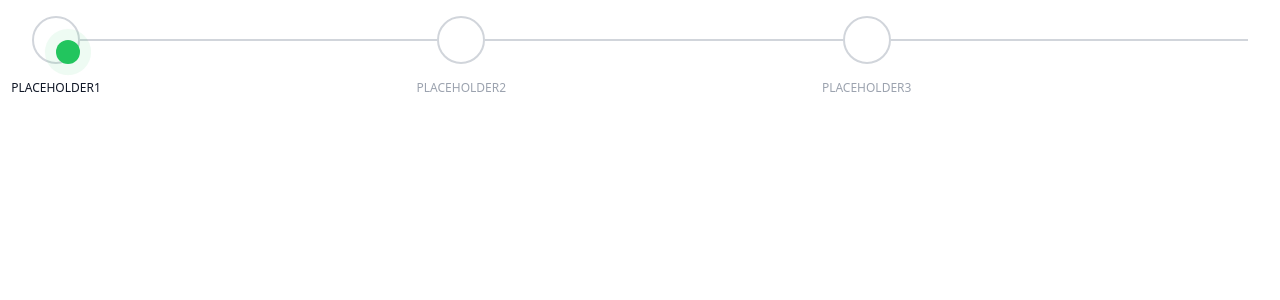
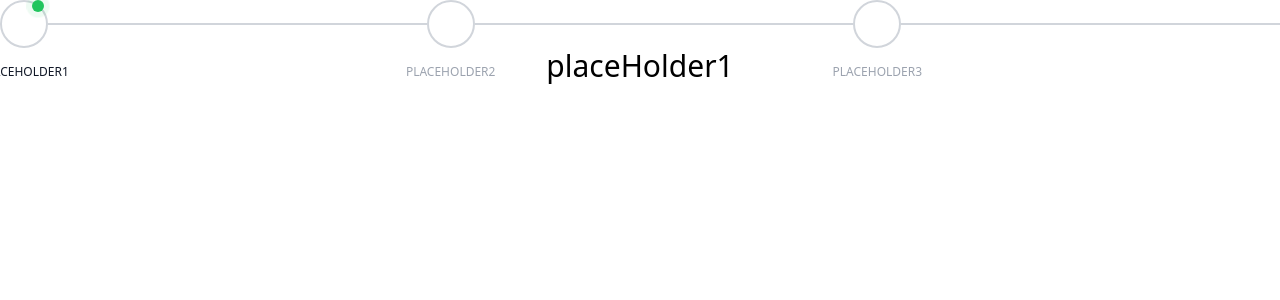
Before and after one commit to dnguyentrung1994/dockerSampleApp, a React (Create React App) app in the folder client/: page /account/register in a window 1280 px wide. Shown: the top 300 px of the page. Built offline with nearby package versions, Linux system fonts and the light colour scheme; no server answers.

Commit message:
in-progres: stepper

```diff
--- a/client/src/components/common/Stepper/Step.module.css
+++ b/client/src/components/common/Stepper/Step.module.css
@@ -28,8 +28,8 @@
 }
 
 .highlightedStep {
-  @apply absolute rounded-full  transition duration-500 ease-in-out border-2 border-none h-6 w-6 flex items-center justify-center py-3 z-10
-  bg-green-500;
+  @apply absolute rounded-full -right-5 -top-6 transition duration-500 ease-in-out border-2 border-none flex items-center justify-center  z-10
+  bg-green-500 h-3 w-3;
 }
 .highlightedStepPing {
   composes: highlightedStep;
--- a/client/src/components/common/Stepper/Stepper.module.css
+++ b/client/src/components/common/Stepper/Stepper.module.css
@@ -1,3 +1,7 @@
+.component {
+  @apply flex flex-col;
+}
+
 .stepperContainer {
   @apply mx-4 p-4 flex justify-between items-center;
 }
--- a/client/src/components/common/Stepper/index.tsx
+++ b/client/src/components/common/Stepper/index.tsx
@@ -45,10 +45,19 @@ const Stepper: React.FC<StepperProps> = ({ currentStep = 1, steps }) => {
     }));
   };
   return (
-    <div className={clsx(Styles.stepperContainer)}>
-      {stepperSteps.map((step, index) => (
-        <Step key={index} lastStep={index === steps.length} stepState={step} />
-      ))}
+    <div className={clsx(Styles.component)}>
+      <div className="flex flex-row">
+        {stepperSteps.map((step, index) => (
+          <Step
+            key={index}
+            lastStep={index === steps.length}
+            stepState={step}
+          />
+        ))}
+      </div>
+      <div className=" text-3xl justify-self-center self-center">
+        {steps[baseZeroActiveStep].description}
+      </div>
     </div>
   );
 };
```
